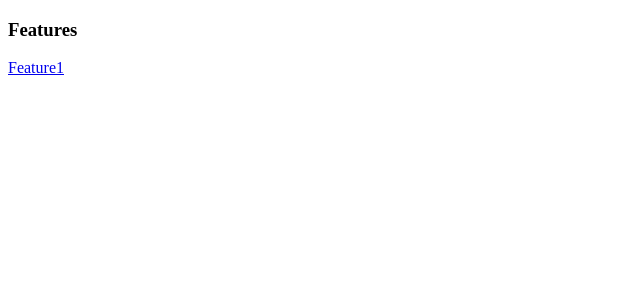
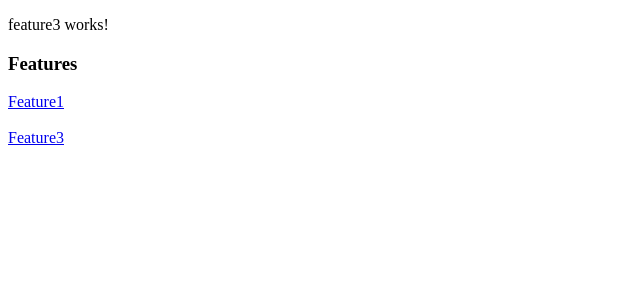
Before and after one commit to 2ndPINEW/angular-feature-flag, an Angular app: page /feature3 in a window 1280 px wide. Before the commit this address led to /. Shown: the top 300 px of the page, without its empty margins (0-640 px from the left). Built offline with nearby package versions, Linux system fonts and the light colour scheme.

Commit message:
generate feature3

```diff
--- a/src/app/app-routing.module.ts
+++ b/src/app/app-routing.module.ts
@@ -19,6 +19,14 @@ const routes: Routes = [
       ),
     canMatch: [() => inject(FeatureFlagService).isFeatureEnabled('feature2')],
   },
+  {
+    path: 'feature3',
+    loadChildren: () =>
+      import('./features/feature3/feature3.module').then(
+        (m) => m.Feature3Module
+      ),
+    canMatch: [() => inject(FeatureFlagService).isFeatureEnabled('feature3')],
+  },
 ];
 
 @NgModule({
--- a/src/app/app.component.html
+++ b/src/app/app.component.html
@@ -4,3 +4,5 @@
 <a appFeatureFlag="feature1" routerLink="/feature1">Feature1</a>
 <br>
 <a appFeatureFlag="feature2" routerLink="/feature2">Feature2</a>
+<br>
+<a appFeatureFlag="feature3" routerLink="/feature3">Feature3</a>
--- a/src/app/feature-flag/feature-flag.service.ts
+++ b/src/app/feature-flag/feature-flag.service.ts
@@ -1,6 +1,6 @@
 import { Injectable } from '@angular/core';
 
-export type Feature = 'feature1' | 'feature2';
+export type Feature = 'feature1' | 'feature2' | 'feature3';
 
 @Injectable({
   providedIn: 'root',
@@ -12,6 +12,8 @@ export class FeatureFlagService {
         return true;
       case 'feature2':
         return false;
+      case 'feature3':
+        return true;
       default:
         return false;
     }
--- /dev/null
+++ b/src/app/features/feature3/feature3-routing.module.ts
@@ -0,0 +1,11 @@
+import { NgModule } from '@angular/core';
+import { RouterModule, Routes } from '@angular/router';
+import { Feature3Component } from './feature3.component';
+
+const routes: Routes = [{ path: '', component: Feature3Component }];
+
+@NgModule({
+  imports: [RouterModule.forChild(routes)],
+  exports: [RouterModule]
+})
+export class Feature3RoutingModule { }
--- /dev/null
+++ b/src/app/features/feature3/feature3.component.html
@@ -0,0 +1 @@
+<p>feature3 works!</p>
```
Also changed, not shown: src/app/features/feature3/feature3.component.ts (added, +10 -0 lines), src/app/features/feature3/feature3.module.ts (added, +17 -0 lines), src/app/features/feature3/feature3.component.css (added), 1 other file (tests, documents, lock files or other folders).
